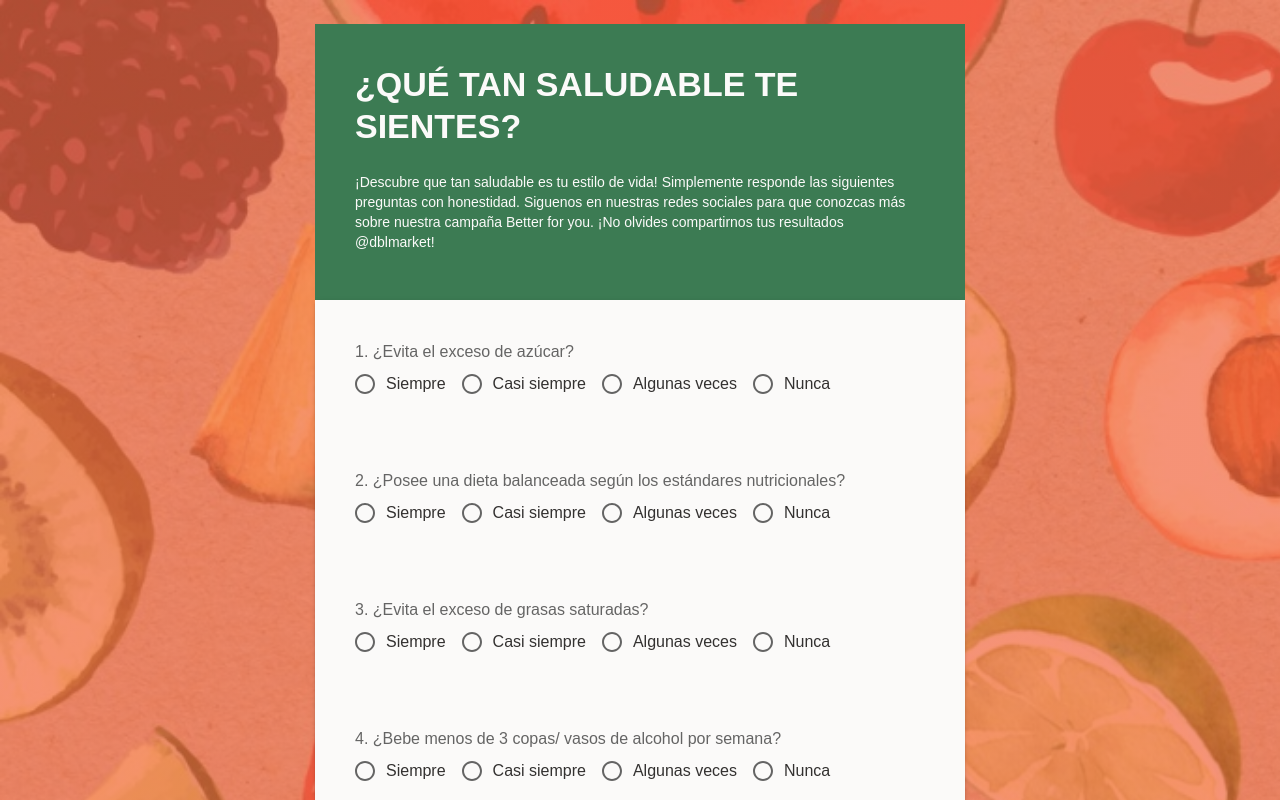
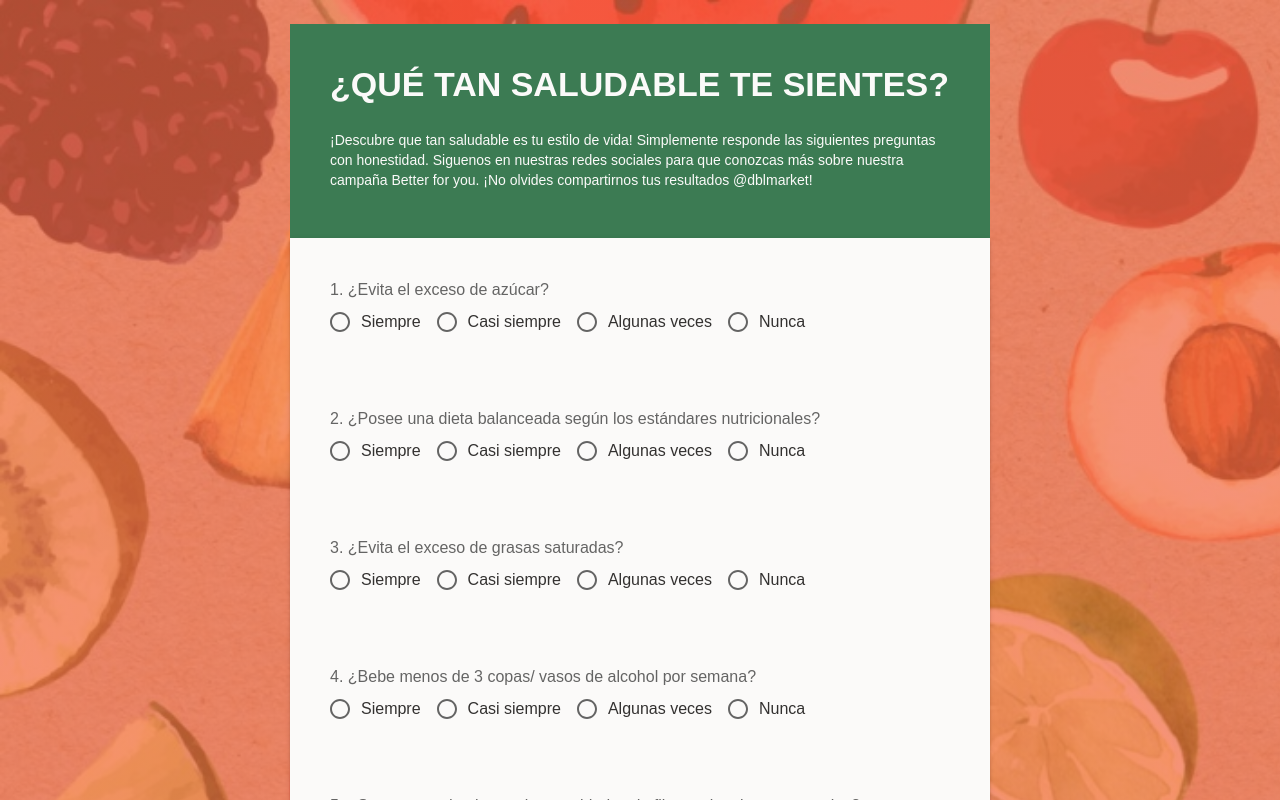
Before and after one commit to ignemdev/dynamic-test, a React (Create React App) app: page / in a window 1280 px wide. Shown: the top 800 px of the page. Built offline with nearby package versions, Linux system fonts and the light colour scheme.

Commit message:
Update Test.js

```diff
--- a/src/components/Test.js
+++ b/src/components/Test.js
@@ -54,7 +54,7 @@ const Test = () => {
     }, [questions])
 
     return (
-        <Box sx={{ width: '100%', maxWidth: '650px', marginY: 3 }}>
+        <Box sx={{ width: '100%', maxWidth: '700px', marginY: 3 }}>
             <Header />
             <Paper elevation={2}>
                 {isLoading ?
```
